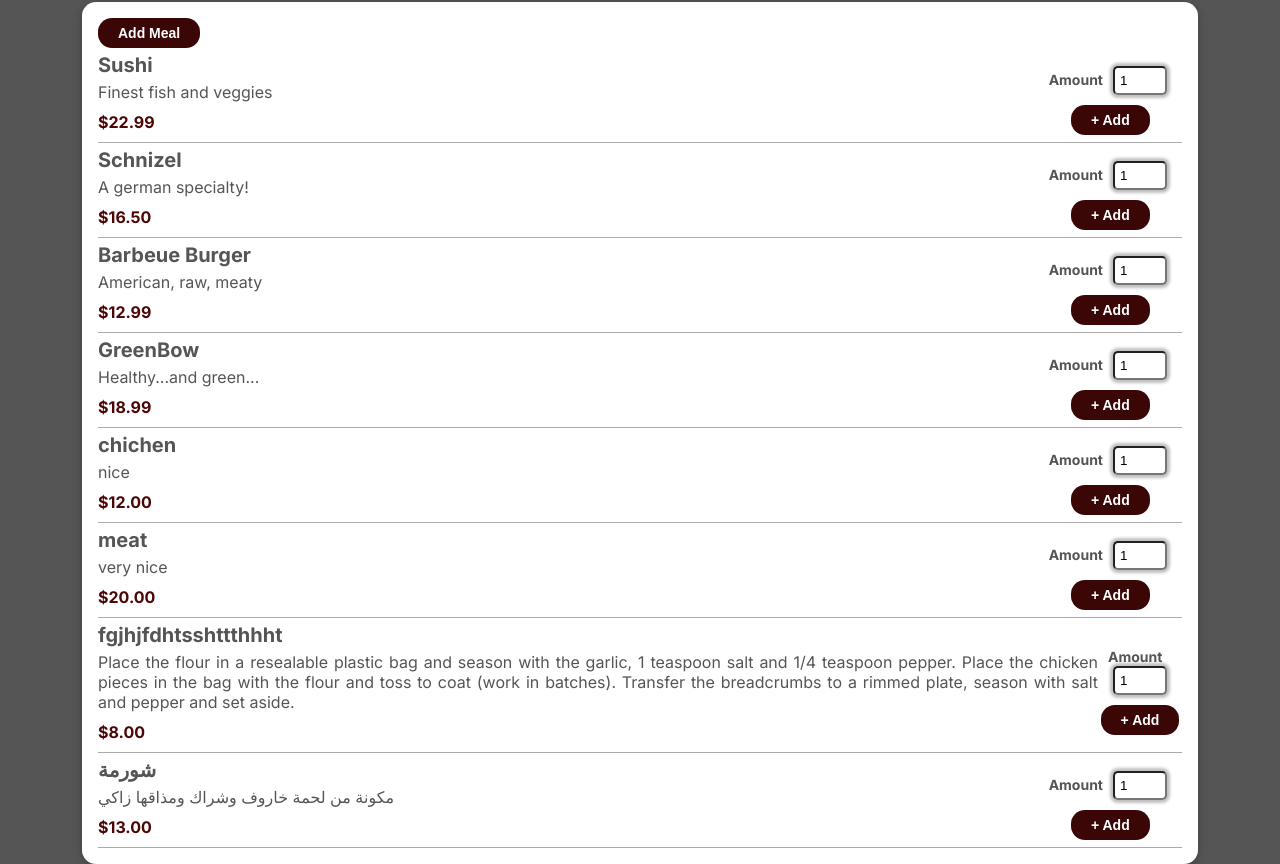
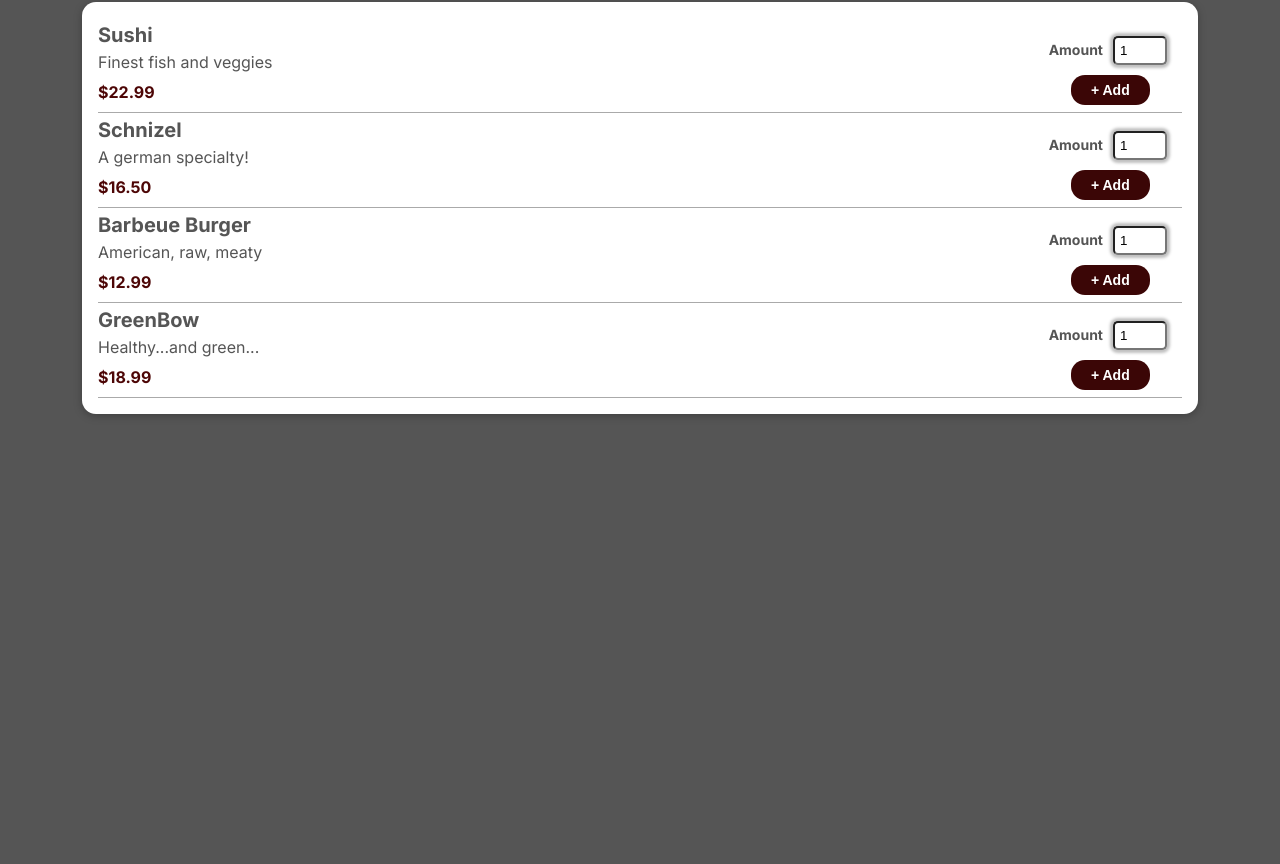
Before and after one commit to ashrafabusunaina1986/meals, a Next.js app: page / in a window 1280 px wide. Shown: the part 457-1321 px from the top of the page. After the commit the page ends 1288 px from the top, so only its background shows below. Built offline with nearby package versions, Linux system fonts and the light colour scheme.

Commit message:
first commit

```diff
--- a/public/data.json
+++ b/public/data.json
@@ -22,29 +22,5 @@
     "name": "GreenBow",
     "description": "Healthy...and green...",
     "price": 18.99
-  },
-  {
-    "id": "m5",
-    "name": "chichen",
-    "description": "nice",
-    "price": 12
-  },
-  {
-    "id": "m6",
-    "name": "meat",
-    "description": "very nice",
-    "price": 20
-  },
-  {
-    "id": "m7",
-    "name": "fgjhjfdhtsshttthhht",
-    "description": "Place the flour in a resealable plastic bag and season with the garlic, 1 teaspoon salt and 1/4 teaspoon pepper. Place the chicken pieces in the bag with the flour and toss to coat (work in batches). Transfer the breadcrumbs to a rimmed plate, season with salt and pepper and set aside.",
-    "price": 8
-  },
-  {
-    "id": "m8",
-    "name": "شورمة ",
-    "description": "مكونة من لحمة خاروف وشراك ومذاقها زاكي",
-    "price": 13
   }
 ]
--- a/src/components/meals/AvailableMeals.js
+++ b/src/components/meals/AvailableMeals.js
@@ -43,8 +43,8 @@ const AvailableMeals = (props) => {
     return (
         <section className={styles.meals}>
             <Card>
-                {isActive?<AddMeal onCancel={cancel} addMeal={addMeal} error={error} setMeal={setMeal} />:'' }
-                {!isActive && <Button onClick={ok} >Add Meal</Button> }
+                {/* {isActive?<AddMeal onCancel={cancel} addMeal={addMeal} error={error} setMeal={setMeal} />:'' }
+                {!isActive && <Button onClick={ok} >Add Meal</Button> } */}
                 <ul>
                     {
                         DUMMY_MEALS.map((meal) => {
```
